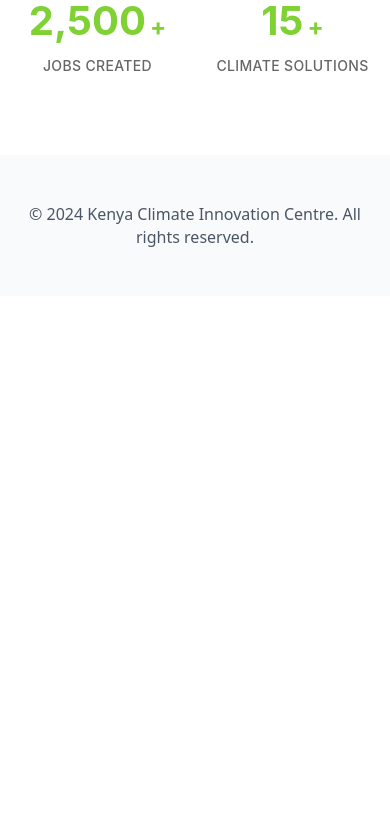
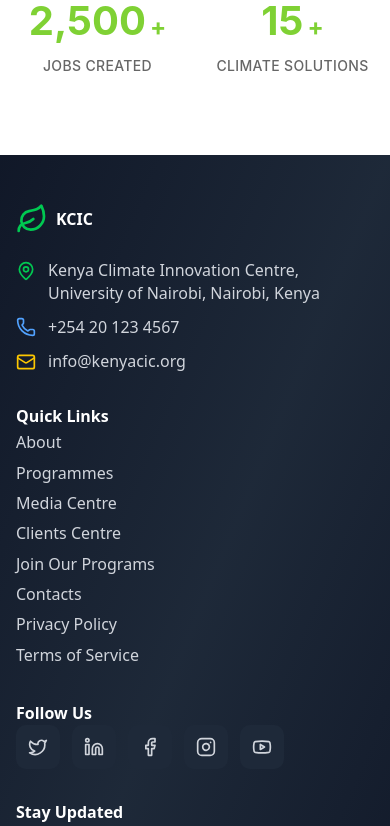
Before and after one commit to IdrisKulubi/kcic-website, a Next.js app: page / in a window 390 px wide. Shown: the part 1156-1982 px from the top of the page. Before the commit the page ends 1452 px from the top, so only its background shows below. Built offline with nearby package versions, Linux system fonts and the light colour scheme.

Commit message:
feat: Add Footer component and integrate with HomePage; enhance layout and accessibility

```diff
--- a/src/app/page.tsx
+++ b/src/app/page.tsx
@@ -2,6 +2,8 @@
 import { MinimalNavbar } from "@/components/layout/MinimalNavbar";
 import { MinimalHeroSection } from "@/components/sections/MinimalHeroSection";
 import { MinimalStatsSection } from "@/components/sections/MinimalStatsSection";
+import Footer from "@/components/layout/Footer";
+import { homePageData } from "@/data/home";
 import { Metadata } from "next";
 
 export const metadata: Metadata = {
@@ -161,16 +163,8 @@
         {/* Stats Section */}
         <MinimalStatsSection stats={statsData} />
 
-        {/* Simple Footer */}
-        <footer className="bg-gray-50 py-12">
-          <div className="max-w-7xl mx-auto px-4 sm:px-6 lg:px-8">
-            <div className="text-center">
-              <p className="text-gray-600 text-sm">
-                © 2024 Kenya Climate Innovation Centre. All rights reserved.
-              </p>
-            </div>
-          </div>
-        </footer>
+        {/* Footer */}
+        <Footer data={homePageData.footer} />
       </div>
     </>
   );
--- a/src/components/layout/Footer.tsx
+++ b/src/components/layout/Footer.tsx
@@ -1,8 +1,7 @@
-'use client';
+"use client";
 
-import React, { useState } from 'react';
-import Link from 'next/link';
-import { motion } from 'framer-motion';
+import React, { useState } from "react";
+import Link from "next/link";
 import {
   Twitter,
   Linkedin,
@@ -14,19 +13,10 @@
   MapPin,
   Send,
   Leaf,
-  Sparkles
-} from 'lucide-react';
-import { Button } from '@/components/ui/button';
-import { Input } from '@/components/ui/input';
-import { FooterData } from '@/data/home';
-import {
-  touchTargetUtils,
-  colorUtils,
-  motionUtils,
-  formUtils,
-  screenReaderUtils,
-  KEYBOARD_KEYS
-} from '@/lib/accessibility';
+} from "lucide-react";
+import { Button } from "@/components/ui/button";
+import { Input } from "@/components/ui/input";
+import { FooterData } from "@/data/home";
 
 interface FooterProps {
   data: FooterData;
@@ -41,14 +31,9 @@
 };
 
 export default function Footer({ data }: FooterProps) {
-  const [email, setEmail] = useState('');
+  const [email, setEmail] = useState("");
   const [isSubmitting, setIsSubmitting] = useState(false);
-  const [submitMessage, setSubmitMessage] = useState('');
-  const [easterEggActive, setEasterEggActive] = useState(false);
-
-  // Generate unique IDs for form elements
-  const emailFieldId = formUtils.generateId('newsletter-email');
-  const errorId = formUtils.generateId('newsletter-error');
+  const [submitMessage, setSubmitMessage] = useState("");
 
   const validateEmail = (email: string): boolean => {
     const emailRegex = /^[^\s@]+@[^\s@]+\.[^\s@]+$/;
@@ -59,119 +44,58 @@
     e.preventDefault();
 
     if (!email) {
-      const message = 'Please enter your email address';
-      setSubmitMessage(message);
-      screenReaderUtils.announce(message, 'assertive');
+      setSubmitMessage("Please enter your email address");
       return;
     }
 
     if (!validateEmail(email)) {
-      const message = 'Please enter a valid email address';
-      setSubmitMessage(message);
-      screenReaderUtils.announce(message, 'assertive');
+      setSubmitMessage("Please enter a valid email address");
       return;
     }
 
     setIsSubmitting(true);
-    setSubmitMessage('');
+    setSubmitMessage("");
 
     // Simulate API call
     setTimeout(() => {
-      const message = 'Thank you for subscribing!';
-      setSubmitMessage(message);
-      setEmail('');
+      setSubmitMessage("Thank you for subscribing!");
+      setEmail("");
       setIsSubmitting(false);
-      screenReaderUtils.announce(message, 'polite');
     }, 1000);
   };
 
-  const handleSocialClick = (href: string, platform: string) => {
-    window.open(href, '_blank', 'noopener,noreferrer');
-    screenReaderUtils.announce(`Opening ${platform} in new tab`, 'polite');
-  };
+  return (
+    <footer className="bg-gradient-to-br from-gray-900 via-gray-800 to-gray-900 text-white">
+      <div className="max-w-7xl mx-auto px-4 sm:px-6 lg:px-8 py-12">
+        <div className="grid grid-cols-1 md:grid-cols-2 lg:grid-cols-4 gap-8 mb-8">
+          {/* Brand and Contact Info */}
+          <div className="lg:col-span-1">
+            <div className="flex items-center space-x-2 mb-6">
+              <Leaf className="h-8 w-8 text-green-500" />
+              <span className="text-xl font-bold">KCIC</span>
+            </div>
 
-  const handleSocialKeyDown = (e: React.KeyboardEvent, href: string, platform: string) => {
-    if (e.key === KEYBOARD_KEYS.ENTER || e.key === KEYBOARD_KEYS.SPACE) {
-      e.preventDefault();
-      handleSocialClick(href, platform);
-    }
-  };
-
-  // Easter egg: Multiple clicks on logo area
-  const handleLogoClick = () => {
-    setEasterEggActive(true);
-    setTimeout(() => setEasterEggActive(false), 3000);
-  };
-
-  return (
-    <footer className="bg-gradient-to-br from-slate-900 via-slate-800 to-slate-900 text-white relative overflow-hidden">
-      {/* Background decorative elements */}
-      <div className="absolute inset-0 opacity-5" aria-hidden="true">
-        <div className="absolute top-10 left-10 w-32 h-32 bg-climate-green rounded-full blur-3xl"></div>
-        <div className="absolute bottom-10 right-10 w-40 h-40 bg-climate-blue rounded-full blur-3xl"></div>
-        <div className="absolute top-1/2 left-1/2 transform -translate-x-1/2 -translate-y-1/2 w-60 h-60 bg-climate-yellow rounded-full blur-3xl"></div>
-      </div>
-
-      <div className="container mx-auto px-4 sm:px-6 lg:px-8 py-12 sm:py-16 relative z-10">
-        <div className="grid grid-cols-1 sm:grid-cols-2 lg:grid-cols-4 gap-6 sm:gap-8 mb-8 sm:mb-12">
-
-          {/* Brand and Contact Info */}
-          <div className="sm:col-span-2 lg:col-span-1">
-            <motion.div
-              className={`mb-6 cursor-pointer ${colorUtils.getFocusRingClasses()} rounded-md p-2`}
-              onClick={handleLogoClick}
-              onKeyDown={(e) => {
-                if (e.key === KEYBOARD_KEYS.ENTER || e.key === KEYBOARD_KEYS.SPACE) {
-                  e.preventDefault();
-                  handleLogoClick();
-                }
-              }}
-              whileHover={motionUtils.prefersReducedMotion() ? {} : { scale: 1.05 }}
-              whileTap={motionUtils.prefersReducedMotion() ? {} : { scale: 0.95 }}
-              tabIndex={0}
-              role="button"
-              aria-label="KCIC logo - Click for surprise"
-            >
-              <div className="flex items-center space-x-2 mb-4">
-                <div className="relative">
-                  <Leaf className="h-8 w-8 text-climate-green" aria-hidden="true" />
-                  {easterEggActive && (
-                    <motion.div
-                      initial={motionUtils.prefersReducedMotion() ? {} : { scale: 0, opacity: 0 }}
-                      animate={motionUtils.prefersReducedMotion() ? {} : { scale: 1, opacity: 1 }}
-                      exit={motionUtils.prefersReducedMotion() ? {} : { scale: 0, opacity: 0 }}
-                      className="absolute -top-2 -right-2"
-                      aria-hidden="true"
-                    >
-                      <Sparkles className="h-4 w-4 text-climate-yellow animate-pulse" />
-                    </motion.div>
-                  )}
-                </div>
-                <span className="text-xl font-bold">KCIC</span>
-              </div>
-            </motion.div>
-
-            <address className="space-y-3 text-slate-300 not-italic">
+            <address className="space-y-3 text-gray-300 not-italic">
               <div className="flex items-start space-x-3">
-                <MapPin className="h-5 w-5 text-climate-green mt-0.5 flex-shrink-0" aria-hidden="true" />
-                <span className="text-sm leading-relaxed">{data.contact.address}</span>
+                <MapPin className="h-5 w-5 text-green-500 mt-0.5 flex-shrink-0" />
+                <span className="text-sm leading-relaxed">
+                  {data.contact.address}
+                </span>
               </div>
               <div className="flex items-center space-x-3">
-                <Phone className="h-5 w-5 text-climate-blue flex-shrink-0" aria-hidden="true" />
+                <Phone className="h-5 w-5 text-blue-400 flex-shrink-0" />
                 <a
                   href={`tel:${data.contact.phone}`}
-                  className={`text-sm hover:text-climate-blue transition-colors ${colorUtils.getFocusRingClasses()} rounded px-1`}
-                  aria-label={`Call KCIC at ${data.contact.phone}`}
+                  className="text-sm hover:text-blue-400 transition-colors"
                 >
                   {data.contact.phone}
                 </a>
               </div>
               <div className="flex items-center space-x-3">
-                <Mail className="h-5 w-5 text-climate-yellow flex-shrink-0" aria-hidden="true" />
+                <Mail className="h-5 w-5 text-yellow-400 flex-shrink-0" />
                 <a
                   href={`mailto:${data.contact.email}`}
-                  className={`text-sm hover:text-climate-yellow transition-colors ${colorUtils.getFocusRingClasses()} rounded px-1`}
-                  aria-label={`Email KCIC at ${data.contact.email}`}
+                  className="text-sm hover:text-yellow-400 transition-colors"
                 >
                   {data.contact.email}
                 </a>
@@ -180,140 +104,102 @@
           </div>
 
           {/* Quick Links */}
-          <nav className="lg:col-span-1" aria-labelledby="footer-quick-links">
-            <h3 id="footer-quick-links" className="text-lg font-semibold mb-6 text-white">Quick Links</h3>
+          <nav className="lg:col-span-1">
+            <h3 className="text-lg font-semibold mb-6 text-white">
+              Quick Links
+            </h3>
             <ul className="space-y-3">
-              {data.quickLinks.map((link, index) => (
-                <motion.li
-                  key={link.href}
-                  initial={motionUtils.prefersReducedMotion() ? {} : { opacity: 0, x: -20 }}
-                  animate={motionUtils.prefersReducedMotion() ? {} : { opacity: 1, x: 0 }}
-                  transition={motionUtils.prefersReducedMotion() ? {} : { delay: index * 0.1 }}
-                >
+              {data.quickLinks.map((link) => (
+                <li key={link.href}>
                   <Link
                     href={link.href}
-                    className={`text-slate-300 hover:text-climate-green transition-colors duration-300 text-sm block py-1 ${colorUtils.getFocusRingClasses()} rounded px-2 ${touchTargetUtils.getTouchClasses()}`}
-                    aria-label={`Navigate to ${link.label} page`}
+                    className="text-gray-300 hover:text-green-400 transition-colors duration-300 text-sm block py-1"
                   >
                     {link.label}
                   </Link>
-                </motion.li>
+                </li>
               ))}
             </ul>
           </nav>
 
           {/* Social Media */}
           <div className="lg:col-span-1">
-            <h3 className="text-lg font-semibold mb-4 sm:mb-6 text-white">Follow Us</h3>
-            <div className="flex flex-wrap gap-2 sm:gap-3" role="list" aria-label="Social media links">
-              {data.socialMedia.map((social, index) => {
-                const IconComponent = socialIcons[social.icon as keyof typeof socialIcons];
+            <h3 className="text-lg font-semibold mb-6 text-white">Follow Us</h3>
+            <div className="flex flex-wrap gap-3">
+              {data.socialMedia.map((social) => {
+                const IconComponent =
+                  socialIcons[social.icon as keyof typeof socialIcons];
                 return (
-                  <motion.button
+                  <a
                     key={social.platform}
-                    onClick={() => handleSocialClick(social.href, social.platform)}
-                    onKeyDown={(e) => handleSocialKeyDown(e, social.href, social.platform)}
-                    className={`p-2 sm:p-3 bg-slate-800 hover:bg-slate-700 rounded-lg transition-all duration-300 group flex items-center justify-center ${touchTargetUtils.getTouchClasses()} ${colorUtils.getFocusRingClasses()}`}
-                    whileHover={motionUtils.prefersReducedMotion() ? {} : { scale: 1.1, y: -2 }}
-                    whileTap={motionUtils.prefersReducedMotion() ? {} : { scale: 0.95 }}
-                    initial={motionUtils.prefersReducedMotion() ? {} : { opacity: 0, y: 20 }}
-                    animate={motionUtils.prefersReducedMotion() ? {} : { opacity: 1, y: 0 }}
-                    transition={motionUtils.prefersReducedMotion() ? {} : { delay: index * 0.1 }}
-                    aria-label={`Follow KCIC on ${social.platform} - Opens in new tab`}
-                    role="listitem"
+                    href={social.href}
+                    target="_blank"
+                    rel="noopener noreferrer"
+                    className="p-3 bg-gray-800 hover:bg-gray-700 rounded-lg transition-all duration-300 group flex items-center justify-center"
+                    aria-label={`Follow KCIC on ${social.platform}`}
                   >
-                    <IconComponent className="h-5 w-5 text-slate-300 group-hover:text-climate-green transition-colors duration-300" aria-hidden="true" />
-                  </motion.button>
+                    <IconComponent className="h-5 w-5 text-gray-300 group-hover:text-green-400 transition-colors duration-300" />
+                  </a>
                 );
               })}
             </div>
           </div>
 
           {/* Newsletter Signup */}
-          <div className="sm:col-span-2 lg:col-span-1">
-            <h3 className="text-lg font-semibold mb-4 sm:mb-6 text-white">{data.newsletter.title}</h3>
-            <p className="text-slate-300 text-sm mb-4 leading-relaxed">
+          <div className="lg:col-span-1">
+            <h3 className="text-lg font-semibold mb-6 text-white">
+              {data.newsletter.title}
+            </h3>
+            <p className="text-gray-300 text-sm mb-4 leading-relaxed">
               {data.newsletter.description}
             </p>
 
-            <form
-              onSubmit={handleNewsletterSubmit}
-              className="space-y-3"
-              role="form"
-              aria-labelledby="newsletter-title"
-            >
+            <form onSubmit={handleNewsletterSubmit} className="space-y-3">
               <div className="relative">
                 <Input
-                  id={emailFieldId}
                   type="email"
                   value={email}
                   onChange={(e) => setEmail(e.target.value)}
                   placeholder={data.newsletter.placeholder}
-                  className={`bg-slate-800 border-slate-700 text-white placeholder-slate-400 focus:border-climate-green focus:ring-climate-green pr-12 ${colorUtils.getFocusRingClasses()}`}
+                  className="bg-gray-800 border-gray-700 text-white placeholder-gray-400 focus:border-green-500 focus:ring-green-500 pr-12"
                   disabled={isSubmitting}
-                  aria-label="Email address for newsletter subscription"
-                  aria-required="true"
-                  aria-describedby={submitMessage ? errorId : undefined}
-                  aria-invalid={submitMessage && !submitMessage.includes('Thank you') ? 'true' : 'false'}
                 />
                 <Button
                   type="submit"
                   size="sm"
                   disabled={isSubmitting}
-                  className={`absolute right-1 top-1 h-8 w-8 p-0 bg-climate-green hover:bg-climate-green/80 min-h-[32px] min-w-[32px] ${colorUtils.getFocusRingClasses()}`}
-                  aria-label={isSubmitting ? 'Subscribing...' : 'Subscribe to newsletter'}
+                  className="absolute right-1 top-1 h-8 w-8 p-0 bg-green-600 hover:bg-green-700"
                 >
-                  <Send className="h-4 w-4" aria-hidden="true" />
+                  <Send className="h-4 w-4" />
                 </Button>
               </div>
 
               {submitMessage && (
-                <motion.div
-                  initial={motionUtils.prefersReducedMotion() ? {} : { opacity: 0, y: -10 }}
-                  animate={motionUtils.prefersReducedMotion() ? {} : { opacity: 1, y: 0 }}
-                  {...formUtils.getErrorProps(emailFieldId, errorId)}
+                <div
                   className={`text-xs ${
-                    submitMessage.includes('Thank you')
-                      ? 'text-climate-green'
-                      : 'text-red-400'
+                    submitMessage.includes("Thank you")
+                      ? "text-green-400"
+                      : "text-red-400"
                   }`}
                 >
                   {submitMessage}
-                </motion.div>
+                </div>
               )}
             </form>
           </div>
         </div>
 
         {/* Bottom Bar */}
-        <div className="border-t border-slate-700 pt-6 sm:pt-8">
+        <div className="border-t border-gray-700 pt-8">
           <div className="flex flex-col sm:flex-row justify-between items-center space-y-4 sm:space-y-0">
-            <p className="text-slate-400 text-xs sm:text-sm text-center sm:text-left">
+            <p className="text-gray-400 text-sm text-center sm:text-left">
               {data.copyright}
             </p>
 
-            {/* Easter egg: Hidden climate stats */}
-            {easterEggActive && (
-              <motion.div
-                initial={{ opacity: 0, scale: 0.8 }}
-                animate={{ opacity: 1, scale: 1 }}
-                exit={{ opacity: 0, scale: 0.8 }}
-                className="text-xs text-climate-green font-mono"
-              >
-                🌱 CO₂ Reduced: 15,000 tons | 🌍 Trees Planted: 50,000 | ⚡ Clean Energy: 25MW
-              </motion.div>
-            )}
-
-            <div className="flex items-center space-x-2 sm:space-x-4 text-slate-400 text-xs sm:text-sm">
+            <div className="flex items-center space-x-4 text-gray-400 text-sm">
               <span>Made with</span>
-              <motion.div
-                animate={{ scale: [1, 1.2, 1] }}
-                transition={{ duration: 1, repeat: Infinity, repeatDelay: 3 }}
-              >
-                <Leaf className="h-3 w-3 sm:h-4 sm:w-4 text-climate-green" />
-              </motion.div>
-              <span className="hidden sm:inline">for a sustainable future</span>
-              <span className="sm:hidden">for sustainability</span>
+              <Leaf className="h-4 w-4 text-green-500" />
+              <span>for a sustainable future</span>
             </div>
           </div>
         </div>
```
